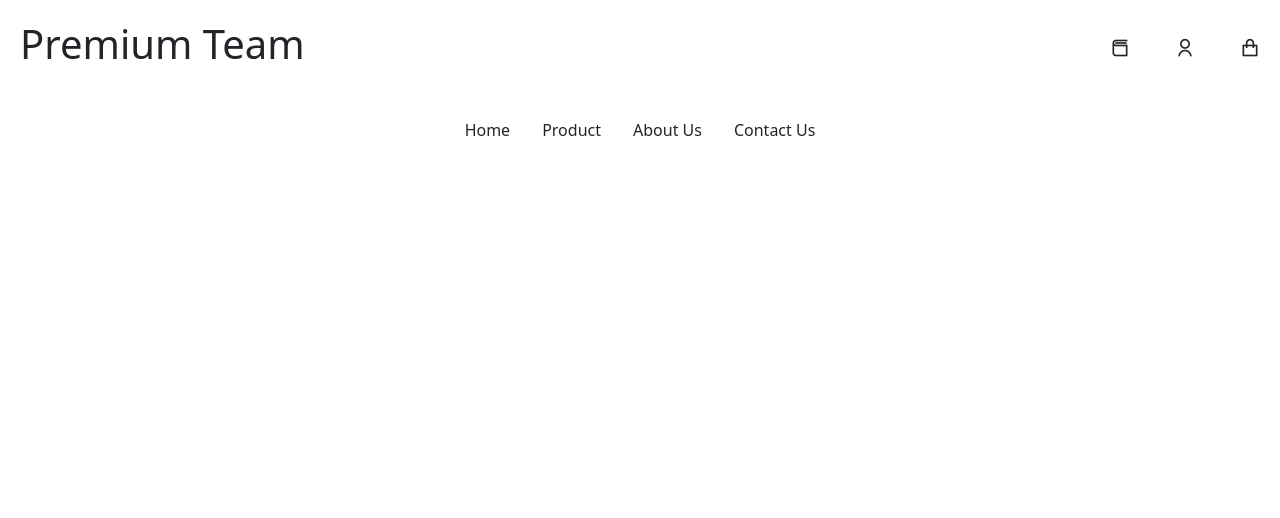
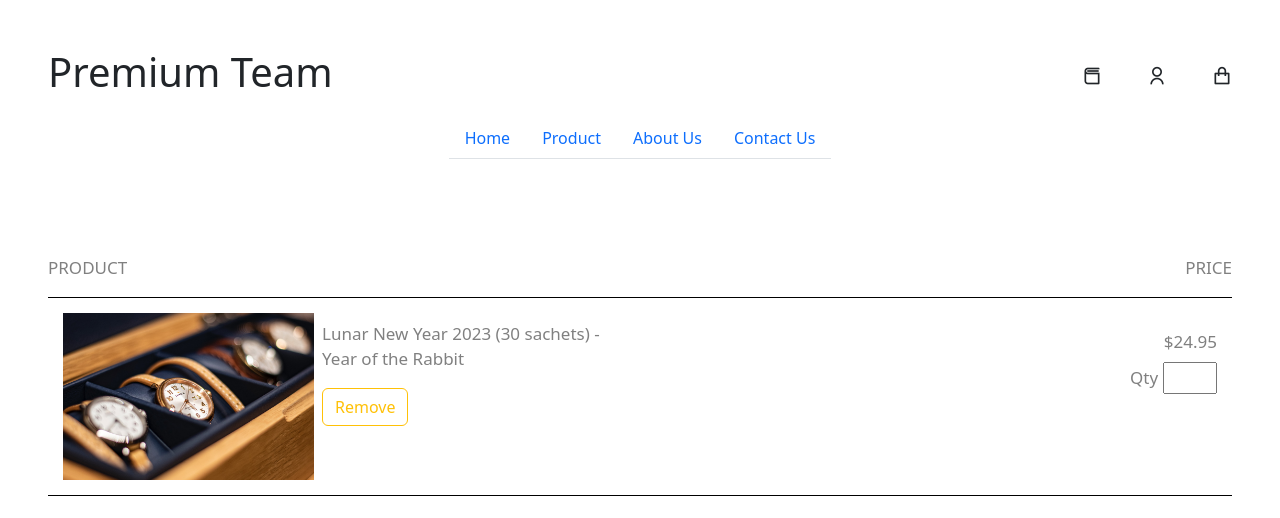
Before and after one commit to chingu-voyages/v42-geckos-team-16, a React (Create React App) app in the folder app/: page /order in a window 1280 px wide. Shown: the top 518 px of the page. Built offline with nearby package versions, Linux system fonts and the light colour scheme.

Commit message:
cart page design + small adjustment in header
I create cart page design and adjustment the header component to use less code for same result

```diff
--- a/app/src/App.js
+++ b/app/src/App.js
@@ -1,4 +1,5 @@
 import { BrowserRouter as Router, Routes, Route } from "react-router-dom";
+import { Cart } from "./components/Cart/Cart";
 import { Home } from "./components/Home/Home";
 import { Login } from "./components/Login/Login";
 import Header from "./components/navbarComponent/Header";
@@ -13,6 +14,8 @@ function App() {
           <Route path="/" element={<Home />} />
           <Route path="/home" element={<Home />} />
           <Route path="/login" element={<Login />} />
+          <Route path="/order" element={<Cart />} />
+
           <Route path="/products/:id" element={<ProductDetails />} />
         </Routes>
       </Router>
--- /dev/null
+++ b/app/src/components/Cart/Cart.js
@@ -0,0 +1,53 @@
+import React from "react";
+import { firstImage } from "../../images/images";
+import "./cart.css";
+
+export const Cart = () => {
+  const num = 1;
+
+  return (
+    <div className="p-3 p-md-4 p-lg-5 text-center font">
+      <div className={num && "d-none"}>
+        <h3>Your cart</h3>
+        <p>Your cart is currently empty.</p>
+        <button className="btn btn-outline-warning ">
+          https://premiumteam.ca/
+        </button>
+      </div>
+      <div className={!num && "d-none"}>
+        <div className="d-flex justify-content-between">
+          <p>PRODUCT</p>
+          <p>PRICE</p>
+        </div>
+        <div className="d-flex borderItem">
+          <div style={{ width: "35%" }}>
+            <img
+              style={{
+                width: "100%",
+                height: "100%",
+                objectPosition: "center",
+                objectFit: "cover",
+              }}
+              src={firstImage}
+              alt="Product-Image"
+            />
+          </div>
+          <div className="p-2 w-100 text-start">
+            <p style={{ maxWidth: "300px" }}>
+              Lunar New Year 2023 (30 sachets) - Year of the Rabbit
+            </p>
+            <button className="btn btn-outline-warning ">Remove</button>
+          </div>
+          <div className="text-end">
+            <p className="mb-2 mt-3">$24.95</p>
+            <p className="d-inline-block">Qty</p>
+            <input
+              type="number"
+              style={{ width: "30%", margin: "0px 0 0 5px" }}
+            ></input>
+          </div>
+        </div>
+      </div>
+    </div>
+  );
+};
--- /dev/null
+++ b/app/src/components/Cart/cart.css
@@ -0,0 +1,30 @@
+.btn {
+  border: none;
+}
+
+.font {
+  font-size: 13px;
+  color: gray;
+}
+
+.borderItem {
+  border-top: 0.1px black solid;
+  border-bottom: 0.1px black solid;
+  padding: 10px 0;
+  color: gray;
+}
+
+@media (min-width: 768px) {
+  .font {
+    font-size: 15px;
+  }
+  .borderItem {
+    padding: 15px;
+  }
+}
+
+@media (min-width: 992px) {
+  .font {
+    font-size: 17px;
+  }
+}
--- a/app/src/components/navbarComponent/Header.js
+++ b/app/src/components/navbarComponent/Header.js
@@ -1,13 +1,60 @@
 import NavbarOnBigScreen from "./navbarElement/NavbarB";
 import NavbarSmallScreen from "./navbarElement/NavbarS";
 import "./navbarElement/navbar.css";
+import React from "react";
 
 function Header() {
+  const navItems = [
+    {
+      name: "Home",
+      pageLink: "/",
+    },
+    {
+      name: "Product",
+      pageLink: "#",
+    },
+    {
+      name: "About Us",
+      pageLink: "#",
+    },
+    {
+      name: "Contact Us",
+      pageLink: "#",
+    },
+  ];
+
+  const navItemsDesplay = navItems.map((el, index) => {
+    return (
+      <li className="nav-item" key={new Date() * index}>
+        <a
+          className="nav-link active border-bottom"
+          aria-current="page"
+          href={el.pageLink}
+        >
+          {el.name}
+        </a>
+      </li>
+    );
+  });
+
+  const btnIcons = [
+    <i className="ri-book-3-line fs-5"></i>,
+    <i className="ri-user-line fs-5"></i>,
+    <i className="ri-shopping-bag-line fs-5"></i>,
+  ];
+  const displayBTN = btnIcons.map((el) => el);
+
   return (
-    <div>
-      <NavbarOnBigScreen />
+    <div className="p-3 p-md-4 p-lg-5">
+      <NavbarOnBigScreen
+        navItemsDesplay={navItemsDesplay}
+        displayBTN={displayBTN}
+      />
       <div className="hidden">
-        <NavbarSmallScreen />
+        <NavbarSmallScreen
+          navItemsDesplay={navItemsDesplay}
+          displayBTN={displayBTN}
+        />
       </div>
     </div>
   );
--- a/app/src/components/navbarComponent/navbarElement/NavbarB.js
+++ b/app/src/components/navbarComponent/navbarElement/NavbarB.js
@@ -3,39 +3,8 @@ import "./navbar.css";
 
 import React from "react";
 
-function NavbarOnBigScreen() {
-    const navItems = [
-        {
-            name: "Home",
-            pageLink: "/",
-        },
-        {
-            name: "Product",
-            pageLink: "#",
-        },
-        {
-            name: "About Us",
-            pageLink: "#",
-        },
-        {
-            name: "Contact Us",
-            pageLink: "#",
-        },
-    ];
-
-    const displayNavItems = navItems.map((el, index) => {
-        return (
-            <li className="nav-item" key={new Date() * index}>
-                <a
-                    className="text-dark nav-link active link-color "
-                    aria-current="page"
-                    href={el.pageLink}
-                >
-                    {el.name}
-                </a>
-            </li>
-        );
-    });
+function NavbarOnBigScreen(props) {
+  const { navItemsDesplay, displayBTN } = props;
 
   return (
     <div className="displayNavbarOnBigScreen">
@@ -44,13 +13,11 @@ function NavbarOnBigScreen() {
           <h1>Premium Team</h1>
         </div>
         <div className="d-flex justify-content-between align-items-center iconsBTN">
-                    <i className="ri-book-3-line fs-5 iconBTN"></i>
-                    <i className="ri-user-line fs-5 iconBTN"></i>
-                    <i className="ri-shopping-bag-line fs-5 iconBTN"></i>
+          {displayBTN}
         </div>
       </div>
       <br />
-            <ul className="nav md justify-content-center">{displayNavItems}</ul>
+      <ul className="nav md justify-content-center">{navItemsDesplay}</ul>
     </div>
   );
 }
--- a/app/src/components/navbarComponent/navbarElement/NavbarS.js
+++ b/app/src/components/navbarComponent/navbarElement/NavbarS.js
@@ -1,39 +1,7 @@
 import "./navbar.css";
 // navbar on small screen
-function NavbarSmallScreen() {
-    // nav Items
-    const navItems = [
-        {
-            name: "Home",
-            pageLink: "/",
-        },
-        {
-            name: "Product",
-            pageLink: "#",
-        },
-        {
-            name: "About Us",
-            pageLink: "#",
-        },
-        {
-            name: "Contact Us",
-            pageLink: "#",
-        },
-    ];
-
-    const navItemsDesplay = navItems.map((el, index) => {
-        return (
-            <li className="nav-item" key={new Date() * index}>
-                <a
-                    className="nav-link active border-bottom"
-                    aria-current="page"
-                    href={el.pageLink}
-                >
-                    {el.name}
-                </a>
-            </li>
-        );
-    });
+function NavbarSmallScreen(props) {
+  const { navItemsDesplay, displayBTN } = props;
 
   return (
     <nav className="navbar navbar-expand-md">
@@ -41,10 +9,8 @@ function NavbarSmallScreen() {
         <a className="navbar-brand" href="#">
           <h3>Premium Team</h3>
         </a>
-                <div className="d-flex justify-content-between align-items-center w-25 max-width">
-                    <i className="ri-book-3-line fs-5"></i>
-                    <i className="ri-user-line fs-5"></i>
-                    <i className="ri-shopping-bag-line fs-5"></i>
+        <div className="d-flex justify-content-between align-items-center w-50 ">
+          {displayBTN}
           <button
             className="navbar-toggler"
             type="button"
@@ -58,13 +24,8 @@ function NavbarSmallScreen() {
           </button>
         </div>
 
-                <div
-                    className="collapse navbar-collapse"
-                    id="navbarSupportedContent"
-                >
-                    <ul className="navbar-nav me-auto mb-2 mb-lg-0">
-                        {navItemsDesplay}
-                    </ul>
+        <div className="collapse navbar-collapse" id="navbarSupportedContent">
+          <ul className="navbar-nav me-auto mb-2 mb-lg-0">{navItemsDesplay}</ul>
         </div>
       </div>
     </nav>
--- a/app/src/components/navbarComponent/navbarElement/navbar.css
+++ b/app/src/components/navbarComponent/navbarElement/navbar.css
@@ -7,7 +7,6 @@
   display: none;
 }
 .navbar-container {
-  padding: 20px;
   margin-bottom: -10px;
 }
 
```
Also changed, not shown: app/src/index.js (+4 -4 lines), 1 other file (tests, documents, lock files or other folders). Lines whose indentation alone changed are shown as unchanged.
